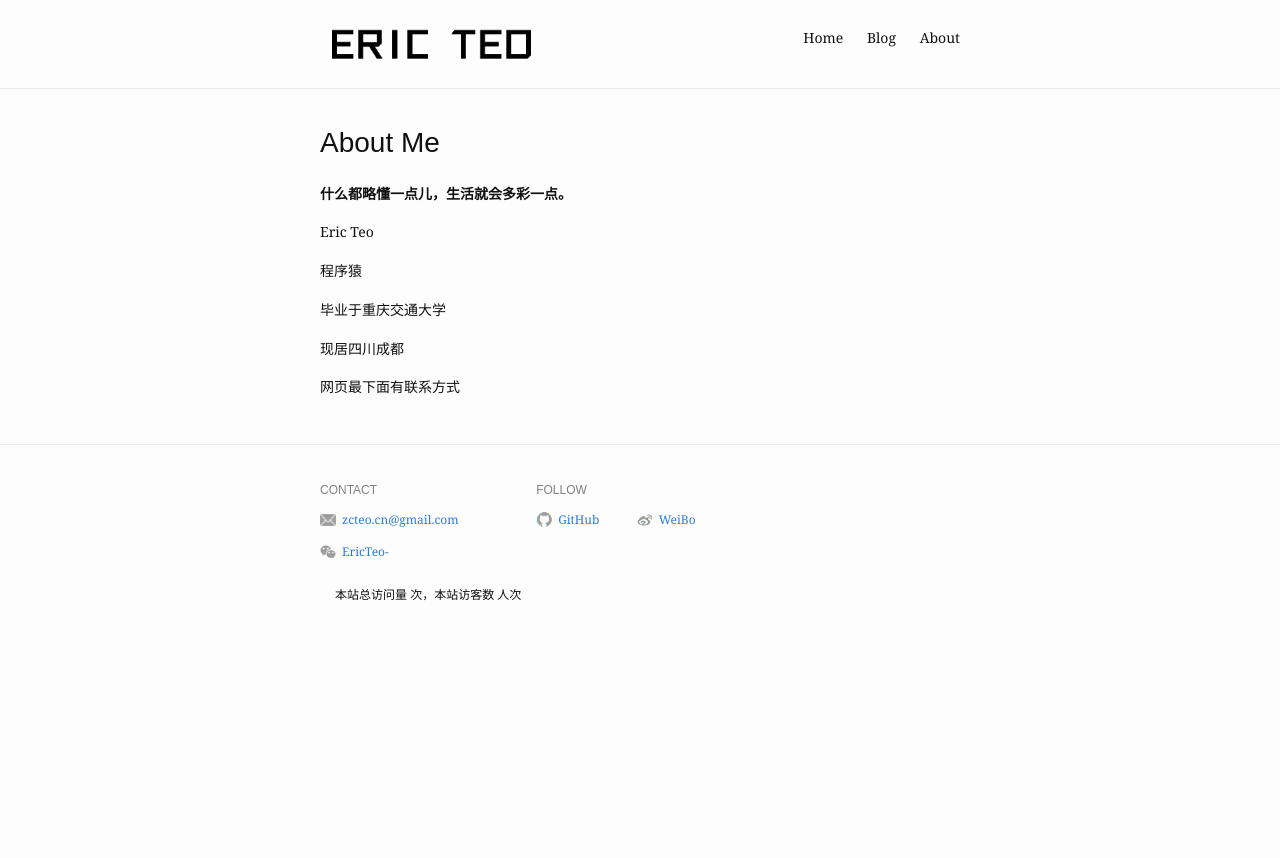
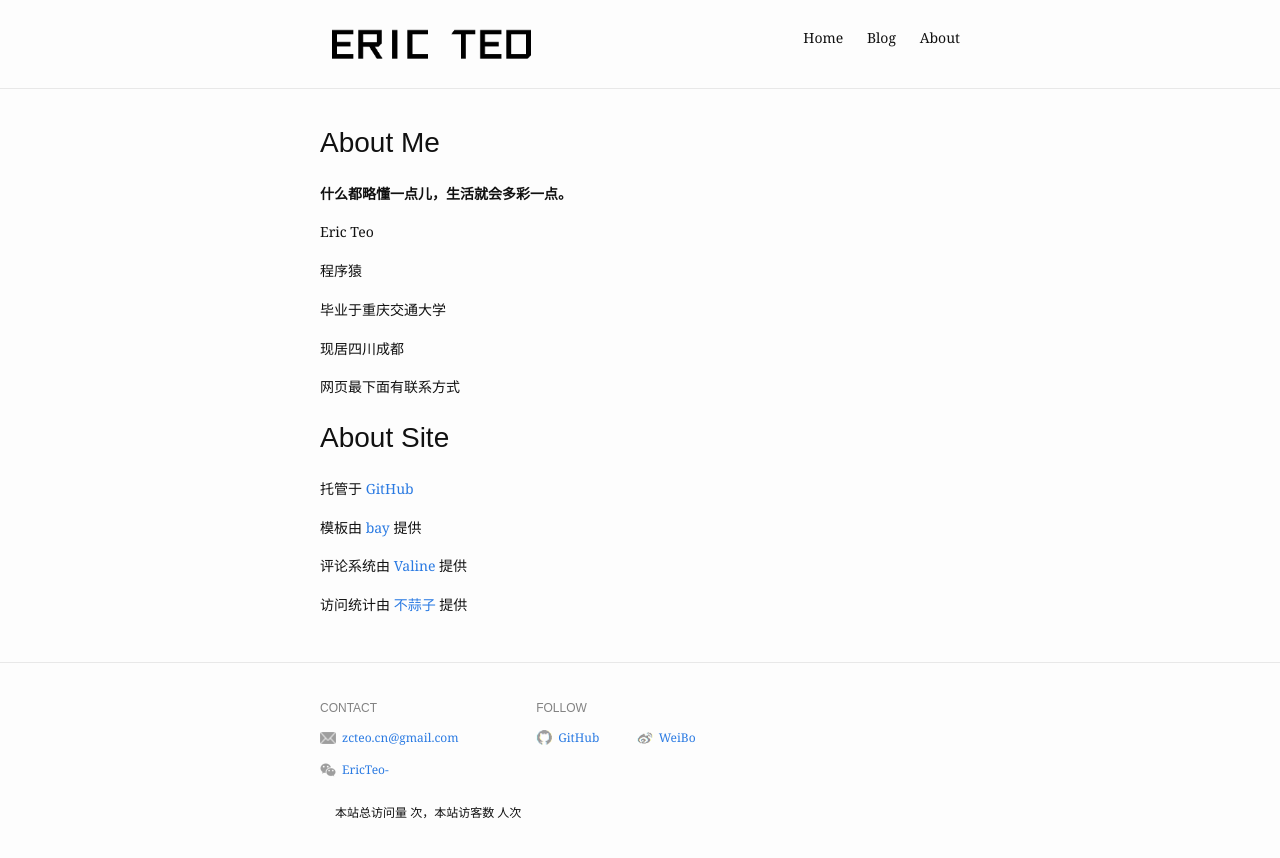
Before and after one commit to zcteo/bay, a Jekyll site: the page built from about.md, in a window 1280 px wide. Shown: the top 858 px of the page. Built offline with Jekyll 4.4.1, drawn with Linux system fonts in a browser that asks for light colours; comment, search, counter and statistics services are not loaded.

Commit message:
更新About界面

```diff
--- a/about.md
+++ b/about.md
@@ -14,3 +14,18 @@ Eric Teo
 现居四川成都
 
 网页最下面有联系方式
+
+# About Site
+
+<p>
+    托管于 <a href="https://github.com/zcteo/zcteo.github.io">GitHub</a>
+</p>
+<p>
+    模板由 <a href="https://github.com/eliottvincent/bay">bay</a> 提供
+</p>
+<p>
+    评论系统由 <a href="https://valine.js.org/">Valine</a> 提供
+</p>
+<p>
+    访问统计由 <a href="http://busuanzi.ibruce.info/">不蒜子</a> 提供
+</p>
```
Also changed, not shown: index.md (+1 -7 lines).
